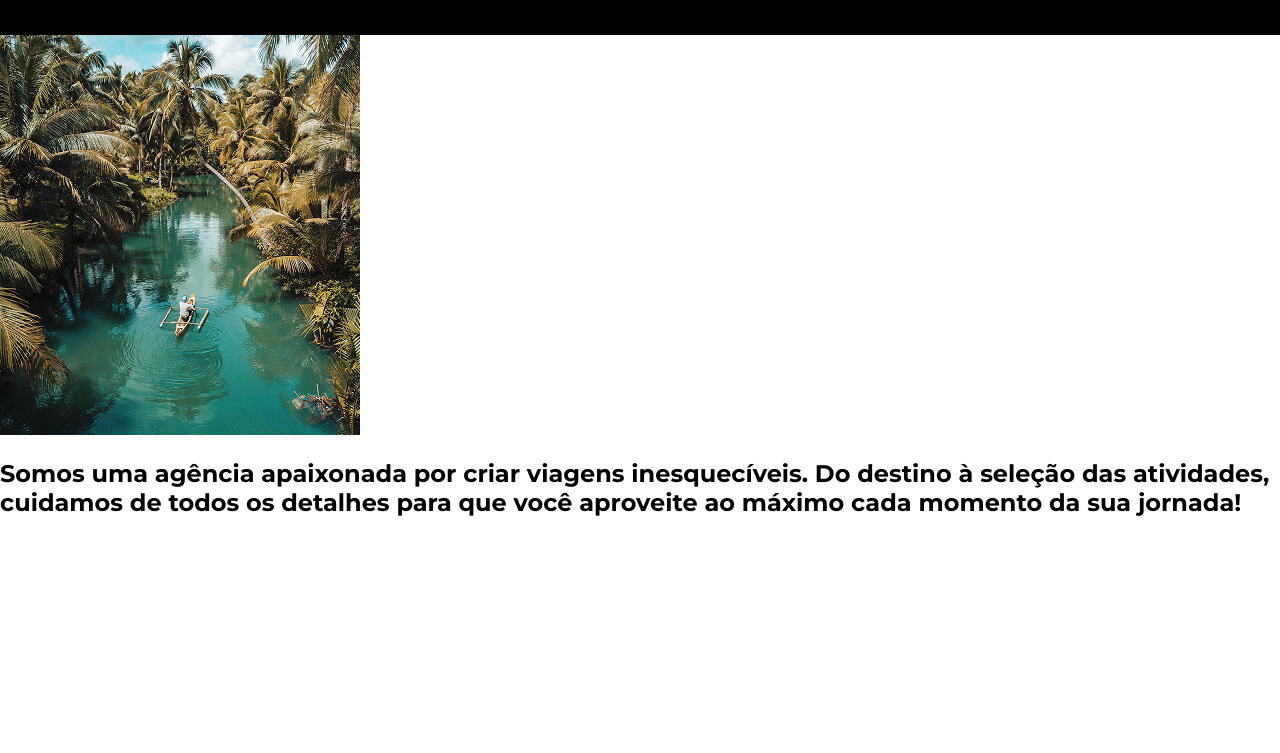
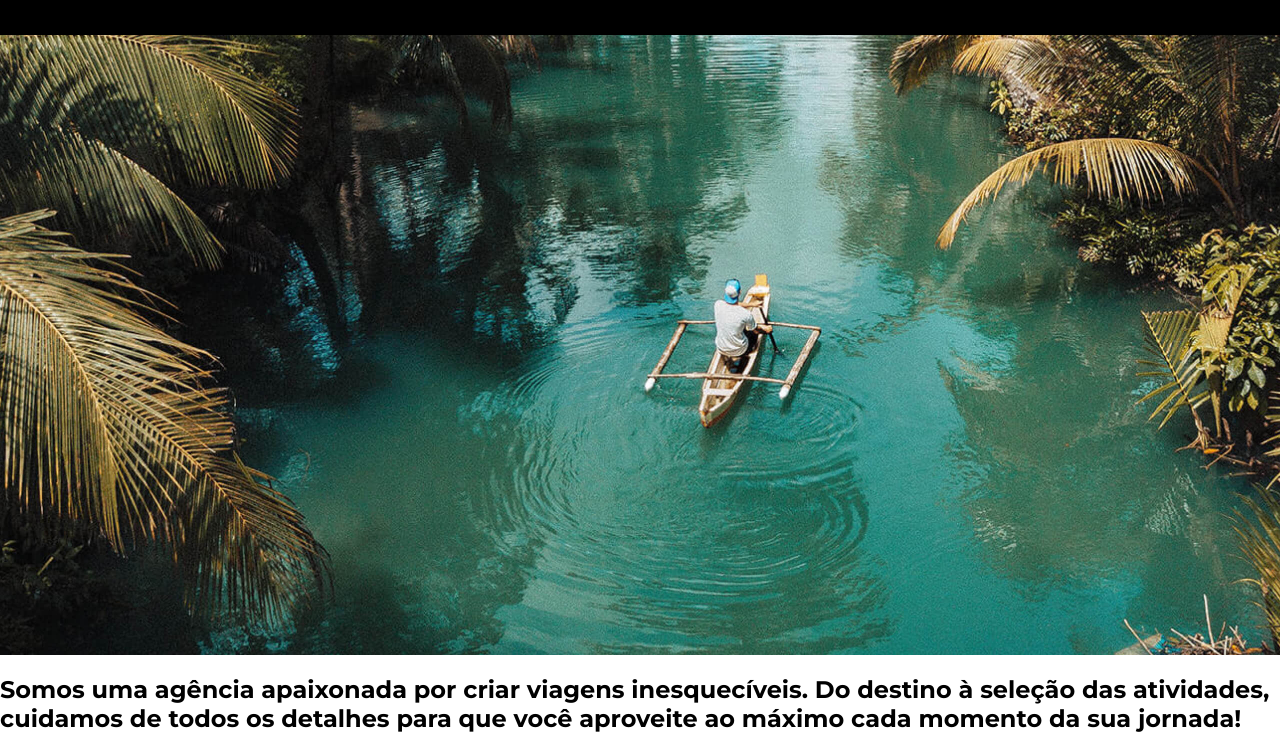
Before and after one commit to kesiasantosdev/jornada-viagens, a plain HTML site: page index.html in a window 1280 px wide. Shown: the part 105-858 px from the top of the page. Before the commit the page ends 800 px from the top, so only its background shows below. Drawn offline with Linux system fonts and the light colour scheme.

Commit message:
feat: adiciona hero tablet e desktop

```diff
--- a/css/hero.css
+++ b/css/hero.css
@@ -0,0 +1,21 @@
+.hero-img {
+    height: 400px;
+    width: 100%;
+    background: url(../img/hero-mobile.jpg) no-repeat;
+    background-size: cover;
+}
+
+@media screen and (min-width: 768px){
+.hero-img {
+    height: 620px;
+    background: url(../img/hero-tablet.jpg) no-repeat;
+    background-size: cover;
+}
+}
+
+@media screen and (min-width: 1024px){
+.hero-img {
+    background: url(../img/hero-desktop.jpg) no-repeat;
+    background-size: cover;
+}
+}
--- a/index.html
+++ b/index.html
@@ -50,7 +50,7 @@
       </div>
     </header>
     <section class="hero">
-      <img src="img/hero-mobile.jpg" alt="" />
+      <div class="hero-img"></div>
       <h2>
         Somos uma agência apaixonada por criar viagens inesquecíveis. Do destino
         à seleção das atividades, cuidamos de todos os detalhes para que você
```
Also changed, not shown: img/hero-desktop.jpg (added), img/hero-tablet.jpg (added).
